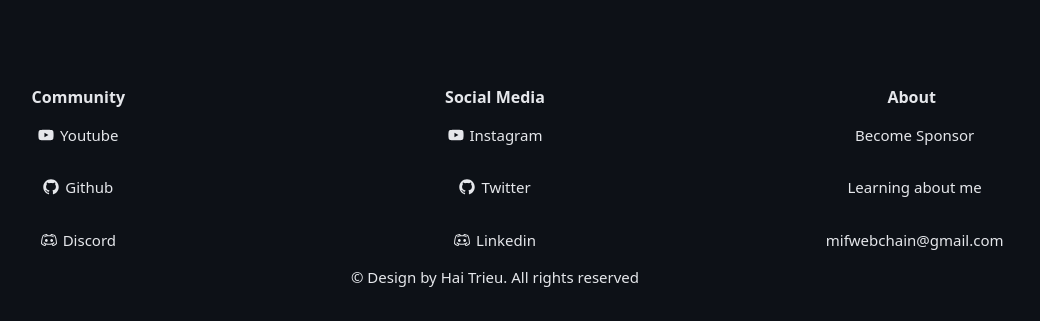
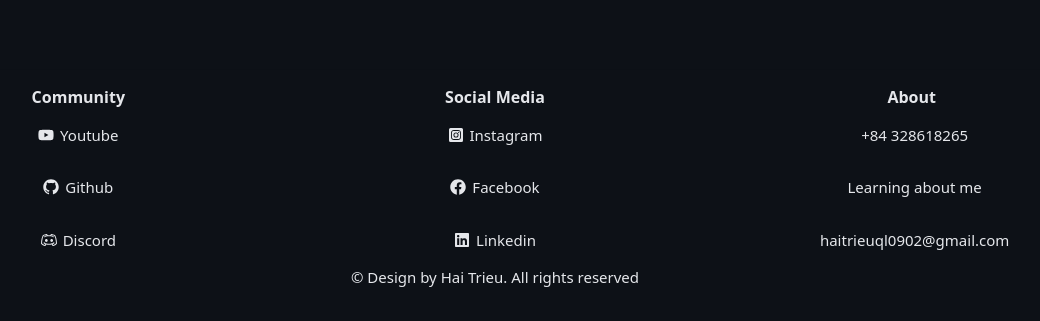
Before and after one commit to HaiTrieu0902/portfolio, a Next.js app: page / in a window 1280 px wide. Shown: the part 4321-4642 px from the top of the page, without its empty margins (145-1185 px from the left). Built offline with nearby package versions, Linux system fonts and the light colour scheme; a web font is replaced by a local one.

Commit message:
ressponsize tablet

```diff
--- a/src/components/About/About.tsx
+++ b/src/components/About/About.tsx
@@ -5,7 +5,7 @@ const About = () => {
     return (
         <Row
             id="about-me"
-            className="flex-wrap items-center justify-center h-[640px] w-full relative overflow-hidden z-99 px-60"
+            className="flex-wrap items-center justify-center  md:h-[500px] lg:h-[640px] xl:h-[640px] 2xl:h-[640px] w-full relative overflow-hidden z-99 lg:px-10 xl:px-60 2xl:px-60"
         >
             <Col span={12}>
                 <Image
--- a/src/components/Encryption/Encryption.tsx
+++ b/src/components/Encryption/Encryption.tsx
@@ -8,7 +8,7 @@ const Encryption = () => {
     return (
         <Row
             id="activities"
-            className="flex flex-row relative items-center justify-center min-h-screen w-full  h-full z-99 "
+            className="flex flex-row relative items-center justify-center  md:min-h-[40vh] lg:min-h-[40vh] xl:min-h-screen 2xl:min-h-screen  w-full  h-full z-99 "
         >
             <Row className="absolute w-auto h-auto top-0 z-[5]">
                 <motion.div
--- a/src/components/Layout/Footer.tsx
+++ b/src/components/Layout/Footer.tsx
@@ -1,21 +1,29 @@
-import { FaYoutube } from 'react-icons/fa';
+import { FaYoutube, FaFacebook, FaInstagramSquare, FaLinkedin } from 'react-icons/fa';
 import { RxDiscordLogo, RxGithubLogo } from 'react-icons/rx';
 
 const Footer = () => {
     return (
-        <div className="w-full h-full bg-transparent text-gray-200 shadow-lg p-[15px] z-99 mt-20">
+        <div className="w-full bg-transparent text-gray-200 shadow-lg p-[15px] relative z-99  mt-20">
             <div className="w-full flex flex-col items-center justify-center m-auto">
                 <div className="w-full h-full flex flex-row items-center justify-around flex-wrap">
-                    <div className="min-w-[200px] h-auto flex flex-col items-center justify-start">
+                    <div className="min-w-[200px] h-auto flex flex-col items-center  justify-start">
                         <div className="font-bold text-[16px]">Community</div>
-                        <p className="flex flex-row items-center my-[15px] cursor-pointer">
+                        <a
+                            href="https://www.youtube.com/@MixiGaming89"
+                            target="#blank"
+                            className="flex flex-row items-center my-[15px] cursor-pointer"
+                        >
                             <FaYoutube />
                             <span className="text-[15px] ml-[6px]">Youtube</span>
-                        </p>
-                        <p className="flex flex-row items-center my-[15px] cursor-pointer">
+                        </a>
+                        <a
+                            href="https://github.com/HaiTrieu0902"
+                            target="#blank"
+                            className="flex flex-row items-center my-[15px] cursor-pointer"
+                        >
                             <RxGithubLogo />
                             <span className="text-[15px] ml-[6px]">Github</span>
-                        </p>
+                        </a>
                         <p className="flex flex-row items-center my-[15px] cursor-pointer">
                             <RxDiscordLogo />
                             <span className="text-[15px] ml-[6px]">Discord</span>
@@ -23,30 +31,52 @@ const Footer = () => {
                     </div>
                     <div className="min-w-[200px] h-auto flex flex-col items-center justify-start">
                         <div className="font-bold text-[16px]">Social Media</div>
-                        <p className="flex flex-row items-center my-[15px] cursor-pointer">
-                            <FaYoutube />
+                        <a
+                            href="https://www.instagram.com/h.trieu____/"
+                            target="#blank"
+                            className="flex flex-row items-center my-[15px] cursor-pointer"
+                        >
+                            <FaInstagramSquare />
                             <span className="text-[15px] ml-[6px]">Instagram</span>
-                        </p>
-                        <p className="flex flex-row items-center my-[15px] cursor-pointer">
-                            <RxGithubLogo />
-                            <span className="text-[15px] ml-[6px]">Twitter</span>
-                        </p>
-                        <p className="flex flex-row items-center my-[15px] cursor-pointer">
-                            <RxDiscordLogo />
+                        </a>
+                        <a
+                            href="https://www.facebook.com/trieuql123"
+                            target="#blank"
+                            className="flex flex-row items-center my-[15px] cursor-pointer"
+                        >
+                            <FaFacebook />
+                            <span className="text-[15px] ml-[6px]">Facebook</span>
+                        </a>
+                        <a
+                            href="https://www.linkedin.com/in/trieubuihai/"
+                            target="#blank"
+                            className="flex flex-row items-center my-[15px] cursor-pointer"
+                        >
+                            <FaLinkedin />
                             <span className="text-[15px] ml-[6px]">Linkedin</span>
-                        </p>
+                        </a>
                     </div>
                     <div className="min-w-[200px] h-auto flex flex-col items-center justify-start">
                         <div className="font-bold text-[16px]">About</div>
-                        <p className="flex flex-row items-center my-[15px] cursor-pointer">
-                            <span className="text-[15px] ml-[6px]">Become Sponsor</span>
-                        </p>
-                        <p className="flex flex-row items-center my-[15px] cursor-pointer">
+                        <a className="flex flex-row items-center my-[15px] cursor-pointer">
+                            <span className="text-[15px] ml-[6px]">+84 328618265</span>
+                        </a>
+                        <a
+                            rel="noopener noreferrer"
+                            target="_blank"
+                            href="https://m.me/trieuql123"
+                            className="flex flex-row items-center my-[15px] cursor-pointer"
+                        >
                             <span className="text-[15px] ml-[6px]">Learning about me</span>
-                        </p>
-                        <p className="flex flex-row items-center my-[15px] cursor-pointer">
-                            <span className="text-[15px] ml-[6px]">mifwebchain@gmail.com</span>
-                        </p>
+                        </a>
+                        <a
+                            rel="noopener noreferrer"
+                            target="_blank"
+                            href="mailto:haitrieuql0902@gmail.com"
+                            className="flex flex-row items-center my-[15px] cursor-pointer"
+                        >
+                            <span className="text-[15px] ml-[6px]">haitrieuql0902@gmail.com</span>
+                        </a>
                     </div>
                 </div>
 
--- a/src/components/Layout/Navbar.tsx
+++ b/src/components/Layout/Navbar.tsx
@@ -72,7 +72,7 @@ const Navbar = () => {
 
                 <Row className="flex flex-row gap-5">
                     {Socials.map((social: any) => (
-                        <a key={social.name} href="">
+                        <a key={social.name} href={social?.links} target='#blank'>
                             <Image src={social.src} alt={social.name} width={24} height={24} />
                         </a>
                     ))}
--- a/src/components/Skill/Skill.tsx
+++ b/src/components/Skill/Skill.tsx
@@ -27,10 +27,10 @@ const Skills = () => {
                 ))}
             </Row>
             <Row className="h-20"></Row>
-            <Row className="w-full h-full absolute">
+            <Row className="w-full h-full  absolute">
                 <Row className="w-full h-full z-[-10]  absolute flex items-center justify-center bg-cover">
                     <video
-                        className="w-full h-auto"
+                        className="w-full h-auto md:h-[600px]"
                         preload="false"
                         playsInline
                         loop
```
